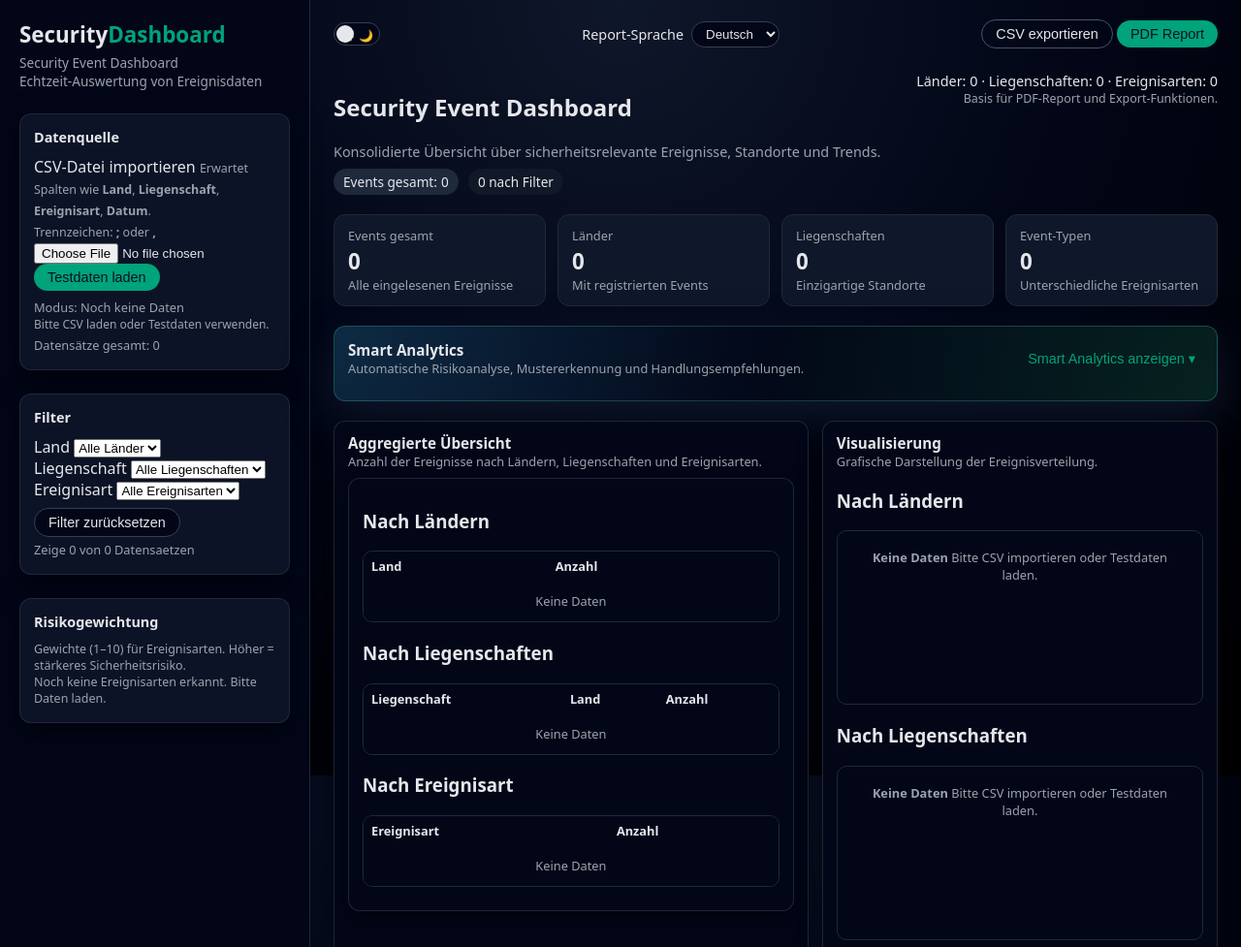
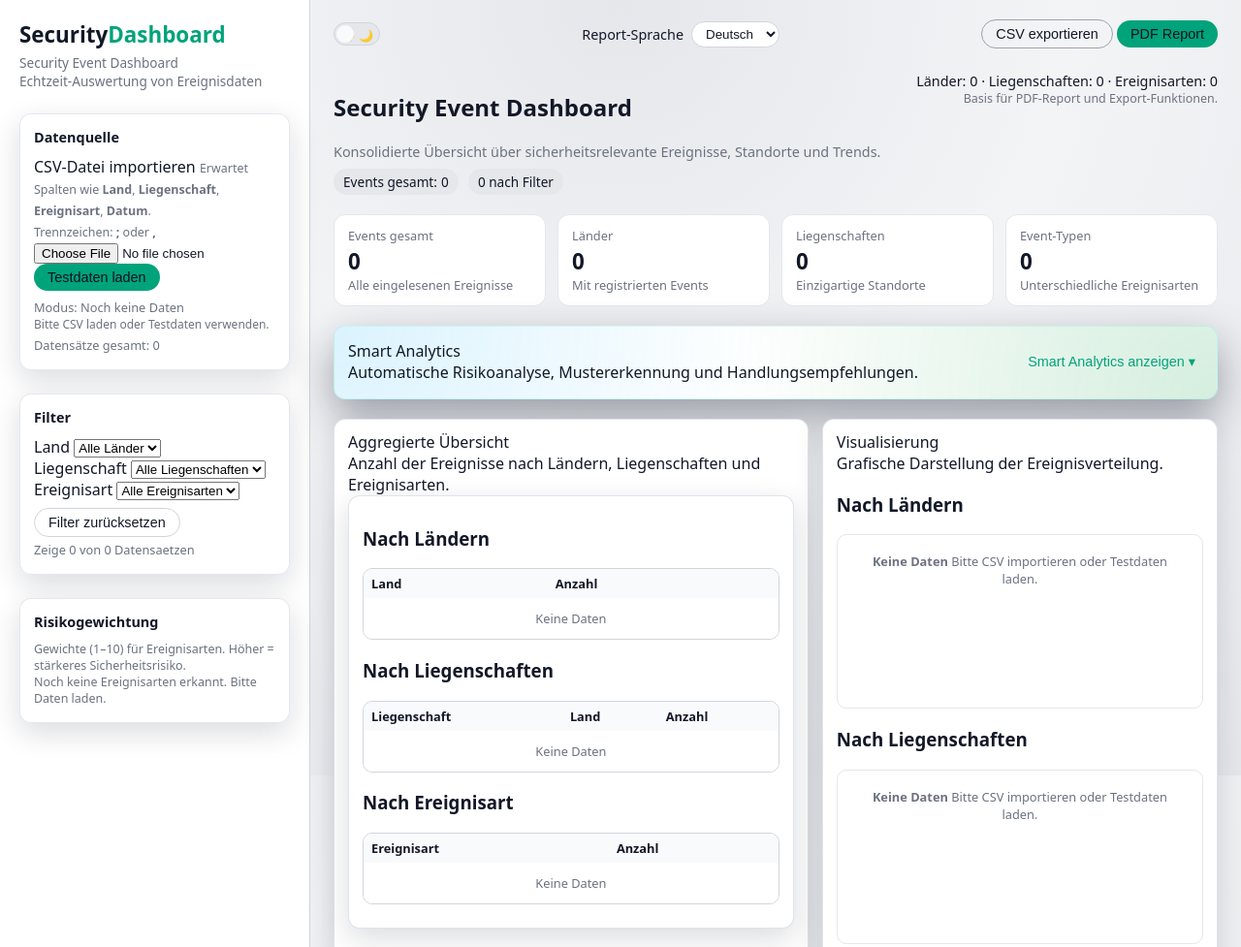
Before and after one commit to BNT266/Coredinate-Dashboard, a plain HTML site: page index.html in a window 1280 px wide. Shown: the top 977 px of the page at 97% size. Drawn offline with nearby package versions, Linux system fonts and the light colour scheme.

Commit message:
Update styles.css

```diff
--- a/src/css/styles.css
+++ b/src/css/styles.css
@@ -1,23 +1,46 @@
+/* =========================================
+   THEME VARIABLEN
+   ========================================= */
+
+/* Standard: Light-Theme */
 :root {
-    --bg-body: #0b1120;
-    --bg-sidebar: #020617;
-    --bg-panel: #020617;
-    --bg-card: #0f172a;
-    --bg-pill: #1e293b;
-    --bg-pill-secondary: #111827;
-    --border-subtle: #1e293b;
-    --text-main: #e5e7eb;
-    --text-muted: #9ca3af;
+    --bg-body: #f3f4f6;
+    --bg-sidebar: #ffffff;
+    --bg-panel: #ffffff;
+    --bg-card: #ffffff;
+    --bg-pill: #e5e7eb;
+    --bg-pill-secondary: #e5e7eb;
+    --border-subtle: #d1d5db;
+    --text-main: #111827;
+    --text-muted: #6b7280;
     --accent: #00a37a;
     --accent-soft: rgba(0,163,122,0.12);
     --danger: #ef4444;
-    --shadow-soft: 0 10px 30px rgba(0,0,0,0.5);
+    --shadow-soft: 0 10px 30px rgba(15,23,42,0.15);
     --radius-lg: 12px;
     --radius-md: 10px;
     --radius-pill: 999px;
     --transition-fast: 150ms ease;
     --font-sans: system-ui, -apple-system, BlinkMacSystemFont, "SF Pro Text", "Segoe UI", sans-serif;
 }
+
+/* Dark-Theme überschreibt die Variablen */
+html[data-theme="dark"] {
+    --bg-body: #0b1120;
+    --bg-sidebar: #020617;
+    --bg-panel: #020617;
+    --bg-card: #0f172a;
+    --bg-pill: #1f2937;
+    --bg-pill-secondary: #111827;
+    --border-subtle: #1e293b;
+    --text-main: #e5e7eb;
+    --text-muted: #9ca3af;
+    --shadow-soft: 0 10px 30px rgba(0,0,0,0.5);
+}
+
+/* =========================================
+   GLOBAL
+   ========================================= */
 
 *,
 *::before,
@@ -30,9 +53,14 @@ html, body {
     padding: 0;
     height: 100%;
     font-family: var(--font-sans);
-    background: radial-gradient(circle at top, #0f172a 0, #020617 45%, #000 100%);
+    background: radial-gradient(circle at top, #e5e7eb 0, #f3f4f6 45%, #e5e7eb 100%);
     color: var(--text-main);
     -webkit-font-smoothing: antialiased;
+}
+
+/* Hintergrund im Dark-Mode */
+html[data-theme="dark"] body {
+    background: radial-gradient(circle at top, #0f172a 0, #020617 45%, #000 100%);
 }
 
 body {
@@ -76,11 +104,17 @@ body {
 }
 
 .sidebar-section {
-    background: rgba(15,23,42,0.85);
+    background: rgba(255,255,255,0.9);
     border-radius: var(--radius-lg);
     padding: 14px 14px 16px;
     box-shadow: var(--shadow-soft);
-    border: 1px solid rgba(148,163,184,0.15);
+    border: 1px solid rgba(148,163,184,0.25);
+}
+
+/* Sidebar in Dark-Mode */
+html[data-theme="dark"] .sidebar-section {
+    background: rgba(15,23,42,0.85);
+    border-color: rgba(148,163,184,0.15);
 }
 
 .sidebar-section-title {
@@ -114,14 +148,21 @@ body {
     gap: 10px;
 }
 
+/* Toggle-Grundform */
 .theme-toggle {
     position: relative;
     width: 48px;
     height: 24px;
     border-radius: 999px;
+    background: #e5e7eb;
+    border: 1px solid #d1d5db;
+    cursor: pointer;
+}
+
+/* Toggle im Dark-Mode dunkler */
+html[data-theme="dark"] .theme-toggle {
     background: #020617;
-    border: 1px solid #334155;
-    cursor: pointer;
+    border-color: #334155;
 }
 
 .theme-toggle-slider {
@@ -131,14 +172,25 @@ body {
     width: 18px;
     height: 18px;
     border-radius: 999px;
-    background: #e5e7eb;
-    transition: transform 160ms ease;
+    background: #111827;
+    transition: transform 160ms ease, background-color 160ms ease;
+}
+
+/* Slider im Light-Mode hell */
+html[data-theme="light"] .theme-toggle-slider {
+    background: #f9fafb;
+}
+
+/* Slider im Dark-Mode nach rechts */
+html[data-theme="dark"] .theme-toggle-slider {
+    transform: translateX(22px);
 }
 
 .theme-icon {
     position: absolute;
     top: 4px;
     font-size: 0.75rem;
+    color: #6b7280;
 }
 
 .theme-icon.sun {
@@ -157,11 +209,16 @@ body {
 }
 
 .language-select-wrapper select {
-    background: #020617;
+    background: var(--bg-panel);
     border-radius: 999px;
-    border: 1px solid #334155;
+    border: 1px solid #d1d5db;
     padding: 4px 10px;
     color: var(--text-main);
+}
+
+/* Dark-Mode Select */
+html[data-theme="dark"] .language-select-wrapper select {
+    border-color: #334155;
 }
 
 /* Buttons */
@@ -186,9 +243,13 @@ body {
 }
 
 .btn.secondary {
-    background: #020617;
+    background: var(--bg-panel);
     color: var(--text-main);
-    border: 1px solid #334155;
+    border: 1px solid #d1d5db;
+}
+
+html[data-theme="dark"] .btn.secondary {
+    border-color: #334155;
 }
 
 .btn.secondary:hover {
@@ -198,7 +259,7 @@ body {
 .btn.outline-light {
     background: transparent;
     color: var(--text-main);
-    border: 1px solid #475569;
+    border: 1px solid #9ca3af;
 }
 
 .btn.outline-light:hover {
@@ -285,7 +346,11 @@ body {
     background: var(--bg-card);
     border-radius: var(--radius-lg);
     padding: 12px 14px;
-    border: 1px solid #1f2937;
+    border: 1px solid #e5e7eb;
+}
+
+html[data-theme="dark"] .card {
+    border-color: #1f2937;
 }
 
 .card-title {
@@ -310,37 +375,20 @@ body {
     background: var(--bg-panel);
     border-radius: var(--radius-lg);
     padding: 12px 14px 14px;
-    border: 1px solid rgba(148,163,184,0.2);
-    box-shadow: 0 10px 25px rgba(0,0,0,0.45);
-}
-
-.panel-header {
-    display: flex;
-    align-items: center;
-    justify-content: space-between;
-    margin-bottom: 8px;
-}
-
-.panel-title {
-    font-size: 0.95rem;
-    font-weight: 600;
-}
-
-.panel-subtitle {
-    font-size: 0.8rem;
-    color: var(--text-muted);
+    border: 1px solid rgba(148,163,184,0.3);
+    box-shadow: var(--shadow-soft);
 }
 
 /* Analytics panel */
 
 .analytics-panel {
-    background: radial-gradient(circle at top left, rgba(56,189,248,0.2), transparent 50%),
+    background: radial-gradient(circle at top left, rgba(56,189,248,0.18), transparent 50%),
                 radial-gradient(circle at bottom right, rgba(22,163,74,0.18), transparent 55%),
-                #020617;
+                var(--bg-panel);
     border-radius: var(--radius-lg);
     padding: 14px 14px 16px;
     border: 1px solid rgba(94,234,212,0.22);
-    box-shadow: 0 18px 45px rgba(15,23,42,0.95);
+    box-shadow: 0 18px 45px rgba(15,23,42,0.4);
 }
 
 .insights-grid {
@@ -351,10 +399,16 @@ body {
 }
 
 .insight-card {
-    background: rgba(15,23,42,0.9);
+    background: rgba(255,255,255,0.95);
     border-radius: 10px;
     padding: 10px;
-    border: 1px solid rgba(148,163,184,0.3);
+    border: 1px solid rgba(148,163,184,0.5);
+    box-shadow: 0 10px 25px rgba(15,23,42,0.15);
+}
+
+html[data-theme="dark"] .insight-card {
+    background: rgba(15,23,42,0.9);
+    border-color: rgba(148,163,184,0.3);
     box-shadow: 0 10px 25px rgba(0,0,0,0.5);
 }
 
@@ -381,12 +435,12 @@ body {
 .insight-value {
     font-weight: 600;
     font-size: 0.85rem;
-    color: #e5e7eb;
+    color: var(--text-main);
 }
 
 .insight-trend {
     font-size: 0.78rem;
-    color: #9ca3af;
+    color: var(--text-muted);
 }
 
 .insight-list {
@@ -397,15 +451,15 @@ body {
 /* Risk classes */
 
 .risk-high .insight-value {
-    color: #fecaca;
+    color: #b91c1c;
 }
 
 .risk-medium .insight-value {
-    color: #fde68a;
+    color: #b45309;
 }
 
 .risk-low .insight-value {
-    color: #bbf7d0;
+    color: #047857;
 }
 
 /* Tables & charts */
@@ -417,11 +471,15 @@ body {
 }
 
 .table-wrapper {
-    background: #020617;
+    background: var(--bg-panel);
     border-radius: 10px;
-    border: 1px solid #1e293b;
+    border: 1px solid #d1d5db;
     overflow: hidden;
     margin-bottom: 10px;
+}
+
+html[data-theme="dark"] .table-wrapper {
+    border-color: #1e293b;
 }
 
 table {
@@ -431,6 +489,10 @@ table {
 }
 
 thead {
+    background: #f9fafb;
+}
+
+html[data-theme="dark"] thead {
     background: #020617;
 }
 
@@ -440,10 +502,15 @@ th, td {
 }
 
 tbody tr:nth-child(even) {
-    background: #020617;
+    background: #f9fafb;
 }
 
 tbody tr:nth-child(odd) {
+    background: #ffffff;
+}
+
+html[data-theme="dark"] tbody tr:nth-child(even),
+html[data-theme="dark"] tbody tr:nth-child(odd) {
     background: #020617;
 }
 
@@ -456,10 +523,14 @@ tbody tr:nth-child(odd) {
 
 .chart {
     height: 180px;
-    background: #020617;
+    background: var(--bg-panel);
     border-radius: 10px;
-    border: 1px solid #1f2937;
+    border: 1px solid #e5e7eb;
     padding: 6px;
+}
+
+html[data-theme="dark"] .chart {
+    border-color: #1f2937;
 }
 
 /* Toasts */
```
